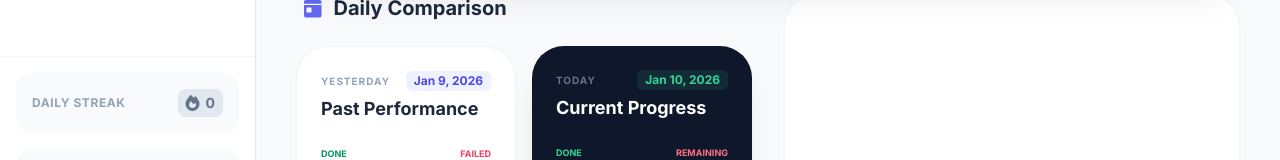
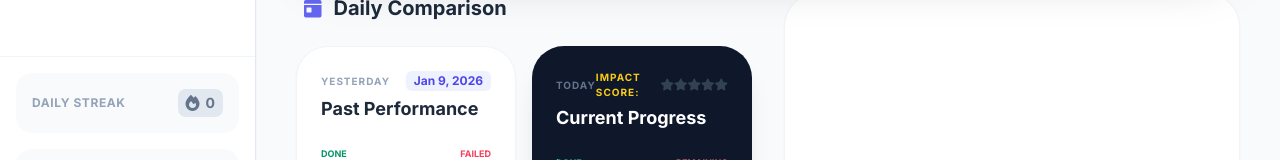
Before and after one commit to bhelavevicky66-ui/ZenPlan-Web, a React (Vite) app: page / in a window 1280 px wide. Both pictures are taken after a click on the button "Start Planning". Shown: the part 507-667 px from the top of the page. Built offline with nearby package versions, Linux system fonts and the light colour scheme; no server answers.

Commit message:
first commit

```diff
--- a/components/HomeDashboard.tsx
+++ b/components/HomeDashboard.tsx
@@ -145,7 +145,14 @@ const HomeDashboard: React.FC<HomeDashboardProps> = ({ tasks, goals, onNavigate,
               <div>
                 <div className="flex justify-between items-center mb-1">
                   <span className="text-[10px] font-black text-slate-500 uppercase tracking-widest">Today</span>
-                  <span className="text-xs font-bold text-emerald-400 bg-emerald-400/10 px-2 py-0.5 rounded-md">{todayStr}</span>
+                  <div className="flex items-center gap-1">
+                    <span className="text-[10px] text-yellow-400 font-bold uppercase tracking-widest mr-1">Impact Score:</span>
+                    <div className="flex text-yellow-400 text-xs">
+                      {[...Array(5)].map((_, i) => (
+                        <i key={i} className={`fa-solid fa-star ${i < Math.round(todayStats.done / 20) ? '' : 'text-slate-700'}`}></i>
+                      ))}
+                    </div>
+                  </div>
                 </div>
                 <h4 className="text-lg font-bold text-white mb-6">Current Progress</h4>
 
```
